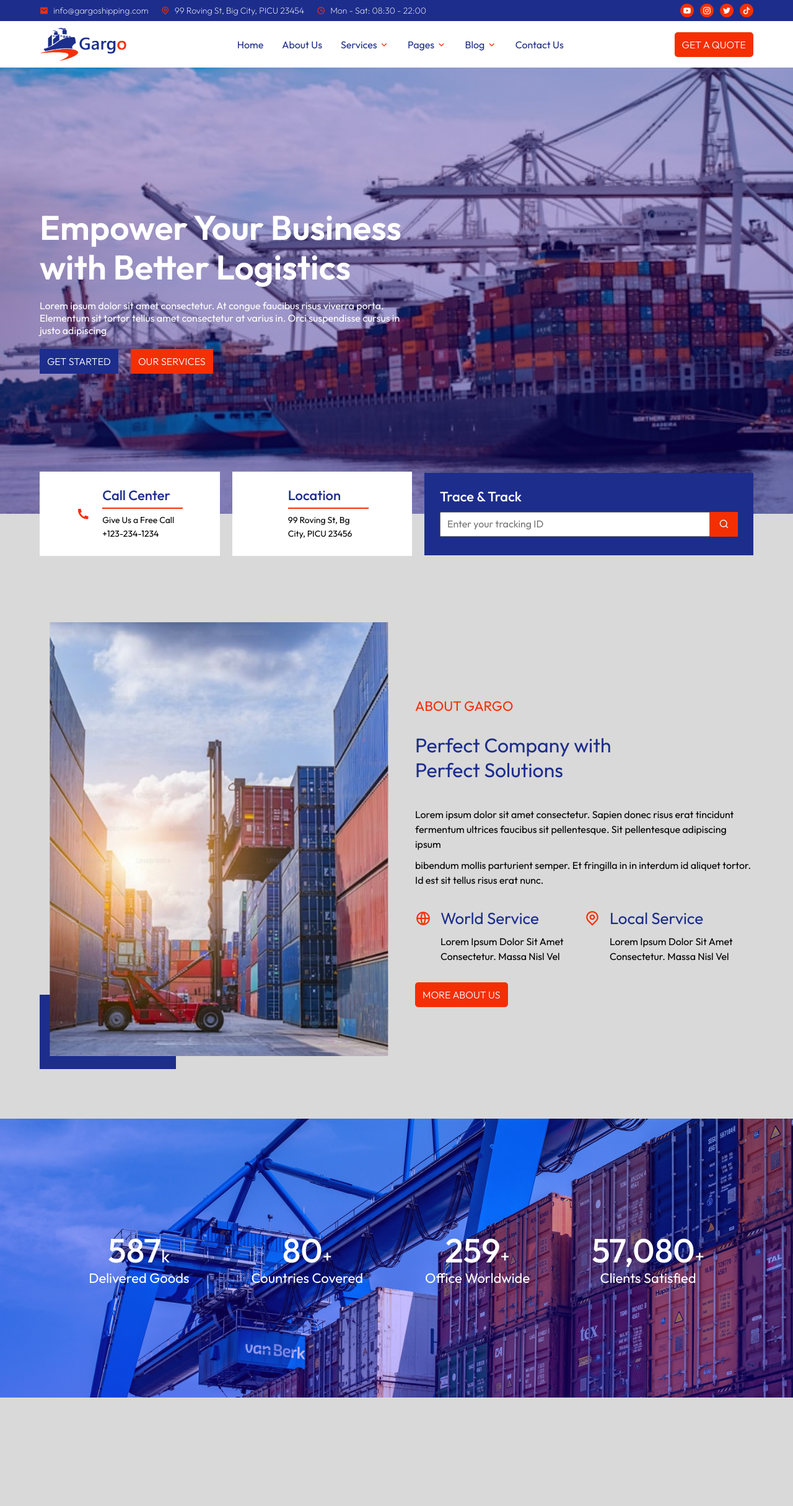
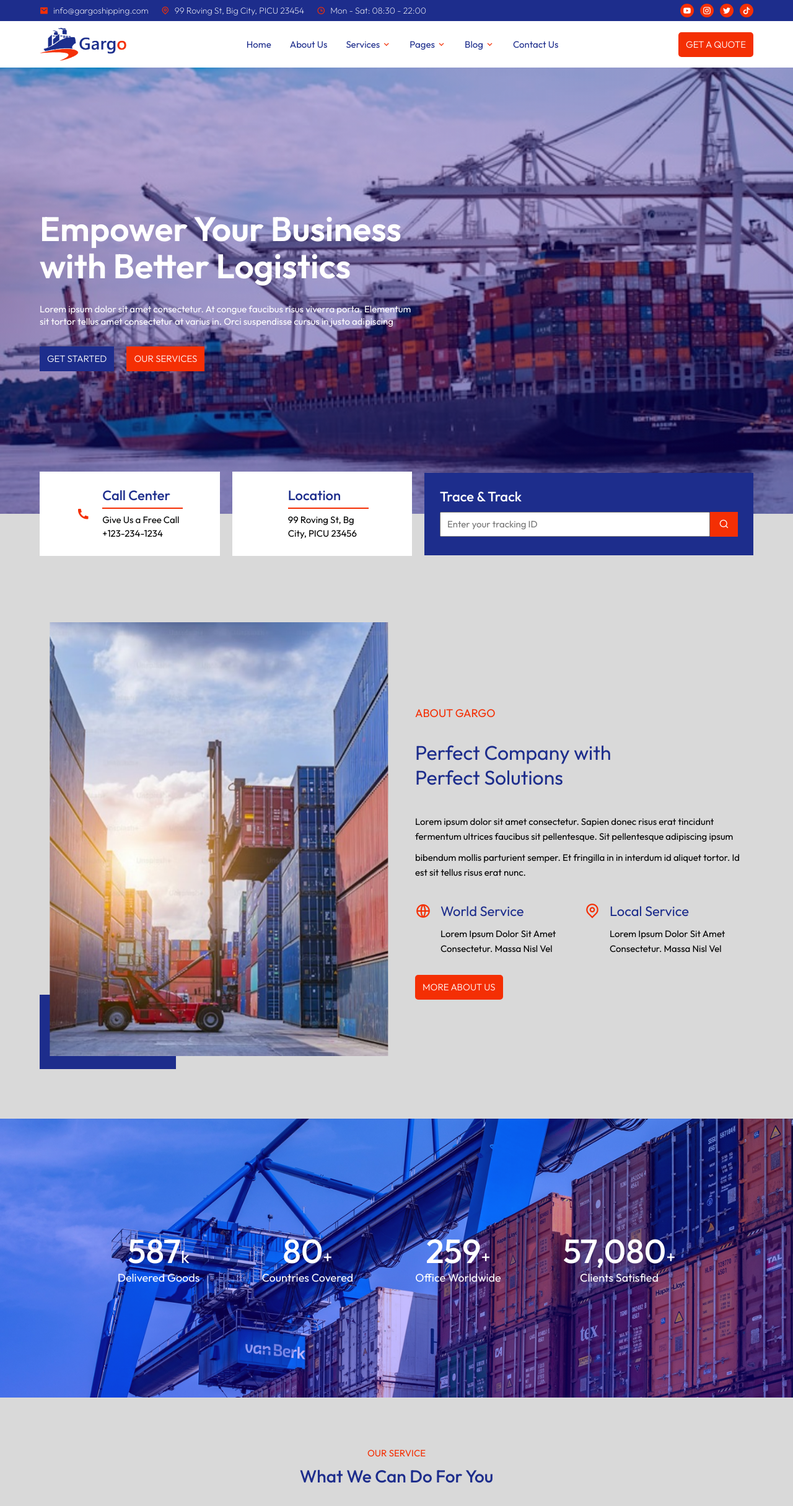
Before and after one commit to AnnCodin/Gargo-logistics, a React (Vite) app in the folder gargo-logistics/: page / in a window 1280 px wide. Shown: the whole page at 62% size. Before the commit the page ends 2335 px from the top, so only its background shows below. Built offline with nearby package versions, Linux system fonts and the light colour scheme; some icons are missing.

Commit message:
Add main title and sub title

```diff
--- a/gargo-logistics/src/App.jsx
+++ b/gargo-logistics/src/App.jsx
@@ -3,6 +3,7 @@ import Topbar from "./Components/Topbar/Topbar.jsx";
 import Navbar from "./Components/Navbar/Navbar.jsx";
 import Hero from "./Components/Hero/Hero.jsx";
 import AboutUs from "./Components/About Us/AboutUs.jsx";
+import Title from "./Components/Title/Title.jsx";
 
 const App = () => {
   return (
@@ -11,6 +12,7 @@ const App = () => {
       <Navbar />
       <Hero />
       <AboutUs />
+      <Title subTitle="our service" title="what we can do for you" />
     </div>
   );
 };
--- a/gargo-logistics/src/Components/About Us/AboutUs.css
+++ b/gargo-logistics/src/Components/About Us/AboutUs.css
@@ -33,7 +33,7 @@
   font-weight: 500;
 }
 .card p {
-  font-size: 14px;
+  font-size: 15px;
   line-height: 22px;
 }
 .blue-card {
@@ -79,7 +79,7 @@
   justify-content: center;
 }
 ::placeholder {
-  font-size: 16px;
+  font-size: 15px;
   font-weight: 24px;
 }
 .about-wrapper {
@@ -120,7 +120,7 @@
 .aboutus-right h3 {
   text-transform: uppercase;
   color: var(--secondary-color);
-  font-size: 22px;
+  font-size: 18px;
   line-height: 26px;
   font-weight: 400;
   padding-bottom: 30px;
@@ -135,7 +135,7 @@
   padding-bottom: 30px;
 }
 .aboutus-right p {
-  font-size: 16px;
+  font-size: 15px;
   line-height: 24px;
   font-weight: 400;
   padding-top: 10px;
@@ -160,7 +160,7 @@
 .world-text h4 {
   width: 100%;
   color: var(--primary-color);
-  font-size: 26px;
+  font-size: 22px;
   line-height: 0px;
   font-weight: 400;
   padding-bottom: 15px;
@@ -218,7 +218,7 @@
   line-height: 36px;
 }
 .number p {
-  font-size: 22px;
-  line-height: 26px;
+  font-size: 18px;
+  line-height: 24px;
   font-weight: 400;
 }
--- a/gargo-logistics/src/Components/Hero/Hero.css
+++ b/gargo-logistics/src/Components/Hero/Hero.css
@@ -17,15 +17,14 @@
 }
 .hero-text h1 {
   font-size: 55px;
-  line-height: 64px;
+  line-height: 60px;
   font-weight: 600;
-  margin-bottom: 20px;
 }
 .hero-text p {
-  font-size: 16px;
+  font-size: 15px;
   line-height: 20px;
   font-weight: 400;
-  margin-bottom: 20px;
+  margin: 30px 0;
 }
 .blue-btn {
   background: var(--primary-color);
--- a/gargo-logistics/src/Components/Navbar/Navbar.css
+++ b/gargo-logistics/src/Components/Navbar/Navbar.css
@@ -20,7 +20,7 @@ nav ul li {
   list-style: none;
   display: inline-block;
   margin: 5px 15px;
-  font-size: 16px;
+  font-size: 15px;
   font-weight: 400;
   line-height: 24px;
   cursor: pointer;
--- /dev/null
+++ b/gargo-logistics/src/Components/Title/Title.css
@@ -0,0 +1,17 @@
+.title {
+  text-align: center;
+  color: var(--secondary-color);
+  font-size: 15px;
+  font-weight: 23px;
+  font-weight: 400;
+  text-transform: uppercase;
+  margin: 80px 0 30px 0;
+}
+.title h2 {
+  font-size: 28px;
+  line-height: 36px;
+  text-transform: capitalize;
+  color: var(--primary-color);
+  margin-top: 10px;
+  font-weight: 500;
+}
--- /dev/null
+++ b/gargo-logistics/src/Components/Title/Title.jsx
@@ -0,0 +1,13 @@
+import React from "react";
+import "./Title.css";
+
+const Title = ({ subTitle, title }) => {
+  return (
+    <div className="title container">
+      <p>{subTitle}</p>
+      <h2>{title}</h2>
+    </div>
+  );
+};
+
+export default Title;
--- a/gargo-logistics/src/index.css
+++ b/gargo-logistics/src/index.css
@@ -23,7 +23,7 @@ body {
   background: var(--secondary-color);
   color: #fff;
   padding: 10px 12px;
-  font-size: 16px;
+  font-size: 15px;
   font-weight: 300;
   line-height: 20px;
   border-radius: 5px;
```
Also changed, not shown: gargo-logistics/src/Components/Services/Services.css (added), gargo-logistics/src/Components/Services/Services.jsx (added).
